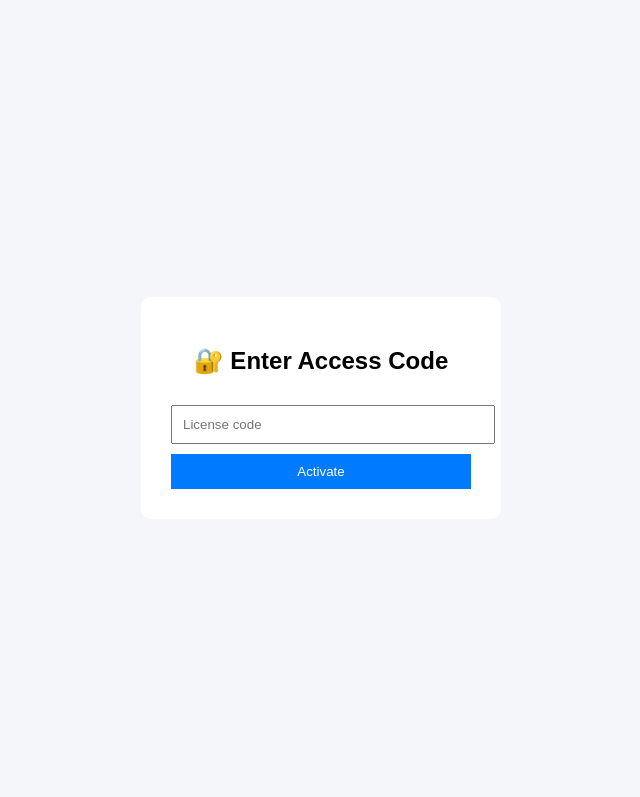
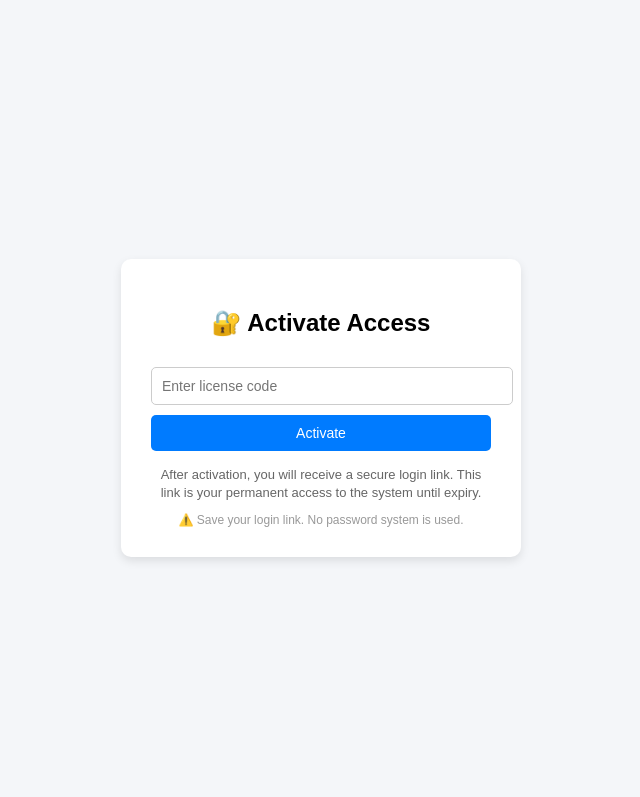
Before and after one commit to obamaeugene8-byte/Biz2, a Flask app: page /activate in a window 1280 px wide. Shown: the top 797 px of the page, without its empty margins (319-959 px from the left). Run offline with Flask 3, Linux system fonts and the light colour scheme.

Commit message:
Update activate.html

```diff
--- a/templates/activate.html
+++ b/templates/activate.html
@@ -18,13 +18,20 @@
             padding:30px;
             border-radius:10px;
             text-align:center;
-            width:300px;
+            width:340px;
+            box-shadow: 0 4px 10px rgba(0,0,0,0.1);
         }
 
         input, button {
             width:100%;
             padding:10px;
             margin-top:10px;
+            font-size:14px;
+        }
+
+        input {
+            border:1px solid #ccc;
+            border-radius:5px;
         }
 
         button {
@@ -32,21 +39,48 @@
             color:white;
             border:none;
             cursor:pointer;
+            border-radius:5px;
         }
 
-        button:hover { background:#0056b3; }
+        button:hover {
+            background:#0056b3;
+        }
+
+        .info {
+            font-size:13px;
+            color:#666;
+            margin-top:15px;
+            line-height:1.4;
+        }
+
+        .note {
+            font-size:12px;
+            color:#999;
+            margin-top:10px;
+        }
     </style>
 </head>
 
 <body>
 
 <div class="box">
-    <h2>🔐 Enter Access Code</h2>
+
+    <h2>🔐 Activate Access</h2>
 
     <form method="POST">
-        <input name="code" placeholder="License code" required>
+        <input name="code" placeholder="Enter license code" required>
         <button type="submit">Activate</button>
     </form>
+
+    <div class="info">
+        After activation, you will receive a secure login link.
+        This link is your permanent access to the system until expiry.
+    </div>
+
+    <div class="note">
+        ⚠️ Save your login link. No password system is used.
+    </div>
+
 </div>
 
 </body>
```
